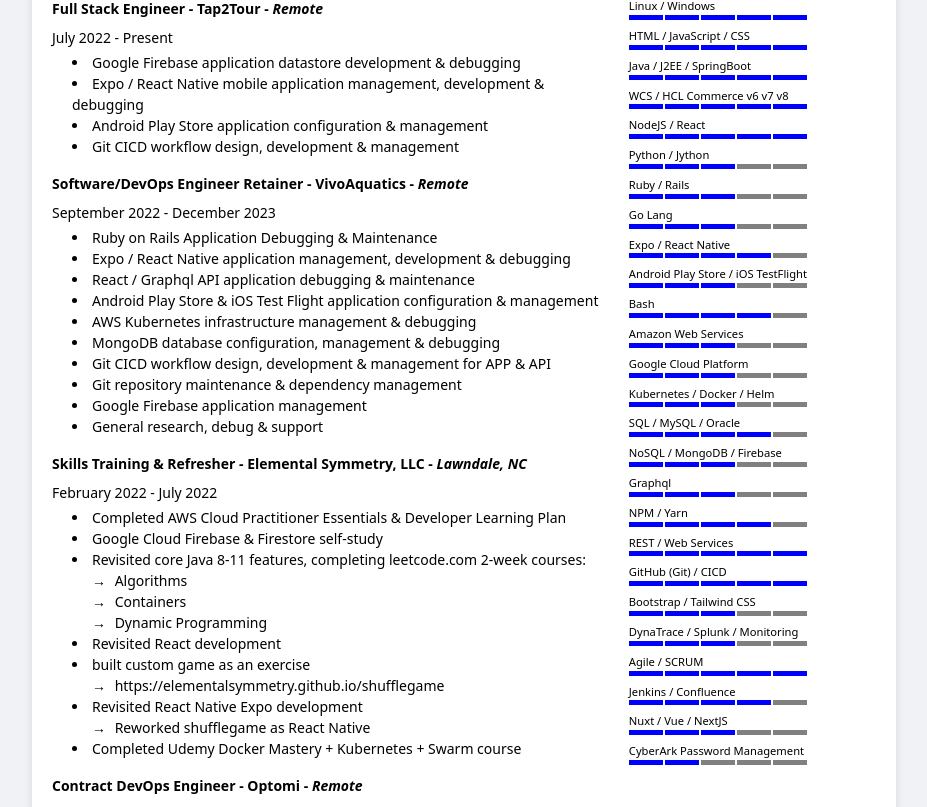
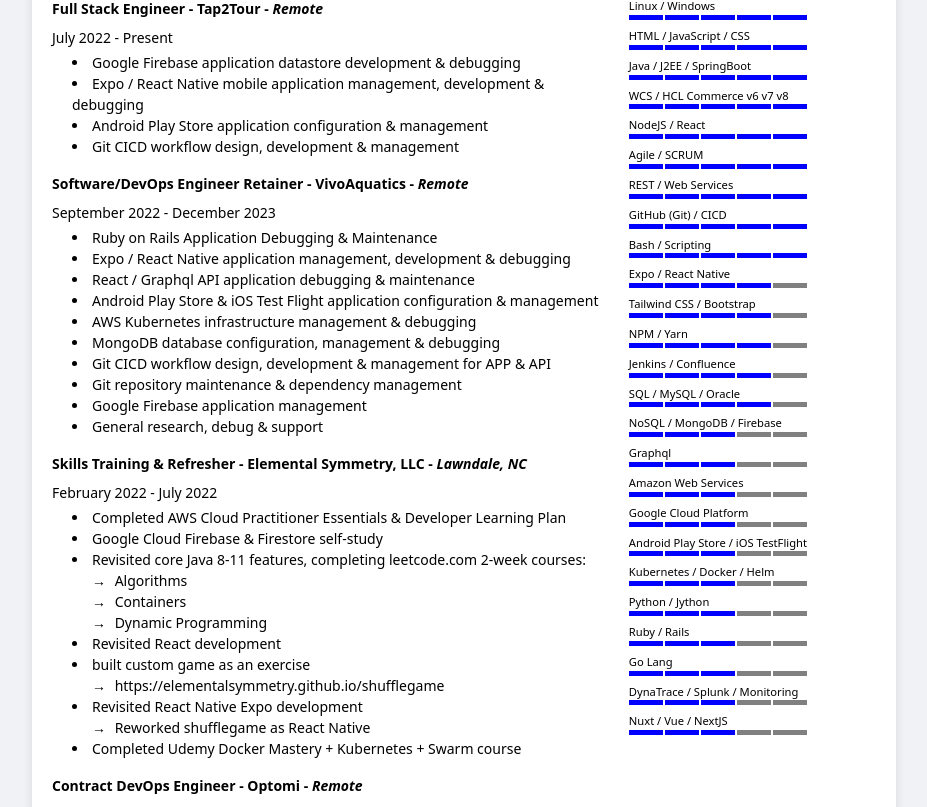
Before and after one commit to elementalsymmetry/react_resume, a React (Create React App) app: page / in a window 1280 px wide. Shown: the part 391-1198 px from the top of the page, without its empty margins (176-1103 px from the left). Built offline with nearby package versions, Linux system fonts and the light colour scheme.

Commit message:
updated details

```diff
--- a/src/assets/resume_data.json
+++ b/src/assets/resume_data.json
@@ -32,40 +32,36 @@
             "level": 5
         },
         {
-            "name": "Python / Jython",
-            "level": 3
+            "name": "Agile / SCRUM",
+            "level": 5
         },
         {
-            "name": "Ruby / Rails",
-            "level": 3
+            "name": "REST / Web Services",
+            "level": 5
         },
         {
-            "name": "Go Lang",
-            "level": 3
+            "name": "GitHub (Git) / CICD",
+            "level": 5
+        },
+        {
+            "name": "Bash / Scripting",
+            "level": 5
         },
         {
             "name": "Expo / React Native",
             "level": 4
         },
         {
-            "name": "Android Play Store / iOS TestFlight",
-            "level": 3
-        },
-        {
-            "name": "Bash",
+            "name": "Tailwind CSS / Bootstrap",
             "level": 4
         },
         {
-            "name": "Amazon Web Services",
-            "level": 3
+            "name": "NPM / Yarn",
+            "level": 4
         },
         {
-            "name": "Google Cloud Platform",
-            "level": 3
-        },
-        {
-            "name": "Kubernetes / Docker / Helm",
-            "level": 3
+            "name": "Jenkins / Confluence",
+            "level": 4
         },
         {
             "name": "SQL / MySQL / Oracle",
@@ -80,19 +76,31 @@
             "level": 3
         },
         {
-            "name": "NPM / Yarn",
-            "level": 4
+            "name": "Amazon Web Services",
+            "level": 3
         },
         {
-            "name": "REST / Web Services",
-            "level": 5
+            "name": "Google Cloud Platform",
+            "level": 3
         },
         {
-            "name": "GitHub (Git) / CICD",
-            "level": 5
+            "name": "Android Play Store / iOS TestFlight",
+            "level": 3
         },
         {
-            "name": "Bootstrap / Tailwind CSS",
+            "name": "Kubernetes / Docker / Helm",
+            "level": 3
+        },
+        {
+            "name": "Python / Jython",
+            "level": 3
+        },
+        {
+            "name": "Ruby / Rails",
+            "level": 3
+        },
+        {
+            "name": "Go Lang",
             "level": 3
         },
         {
@@ -100,20 +108,8 @@
             "level": 3
         },
         {
-            "name": "Agile / SCRUM",
-            "level": 5
-        },
-        {
-            "name": "Jenkins / Confluence",
-            "level": 4
-        },
-        {
             "name": "Nuxt / Vue / NextJS",
             "level": 3
-        },
-        {
-            "name": "CyberArk Password Management",
-            "level": 2
         }
 
     ],
@@ -177,8 +173,7 @@
                 "Designed & built custom CyberArk password utility script",["Leveraged CyberArk Conjur REST services","Enabled CyberArk password integration across Mulesoft & Commerce"],
                 "Designed & built Jenkins multi-branch pipeline utilities with scripted parallel stages",["Leveraged wsadmin jython and Jenkins agent Docker image", "Enabled self-service Commerce server management","Integrated with Splunk & OpsGenie alerts"],
                 "Designed & built custom Jenkins gcloud vertex utility workflows",
-                [ "Enabled self-service server management with OpsGenie alerts","Leveraged cloud-sdk Docker image"],
-                "Assist with WebSphere Commerce concerns"
+                [ "Enabled self-service server management with OpsGenie alerts","Leveraged cloud-sdk Docker image"]
             ]
         },
         {
--- a/src/components/Profile/Profile.css
+++ b/src/components/Profile/Profile.css
@@ -2,7 +2,7 @@
 .profile {
     position: relative;
     display: flex;
-    align-items: start;
+    align-items: flex-start;
 }
 
 .profile-text {
--- a/webpack.config.js
+++ b/webpack.config.js
@@ -15,6 +15,9 @@
     library: {
         type: "module",
     },
+  },
+  performance: {
+    maxAssetSize: 500000, // Adjust the size limit as needed
   },
   module: {
     rules: [
```
